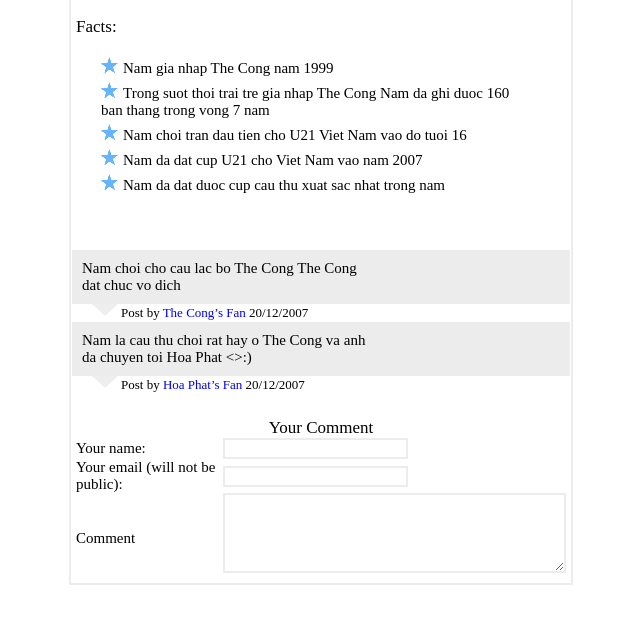
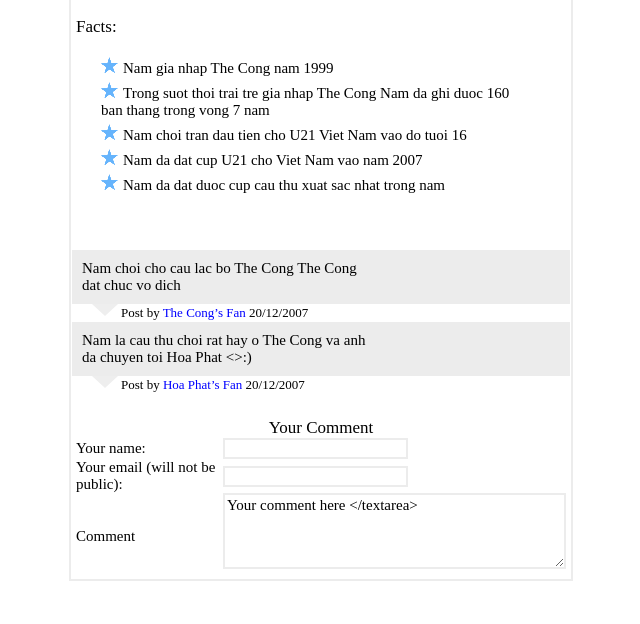
Before and after one commit to quocnva-09/quocnva-09.github.io, a website: page ex3/index.html in a window 1280 px wide. Shown: the part 140-764 px from the top of the page, without its empty margins (319-959 px from the left). Drawn offline with Linux system fonts and the light colour scheme.

Commit message:
update page baitap

```diff
--- a/ex3/assets/css/style.css
+++ b/ex3/assets/css/style.css
@@ -176,12 +176,10 @@ h3 {
 .form-group textarea {
     flex: 1;
     border: 2px solid #ececec;
-    padding: 8px;
-}
-
-.form-group textarea {
     resize: vertical;
     min-height: 50px;
     margin-bottom: 10px;
+    font-family: 'Times New Roman', Times, serif;
+    font-size: 15px;
 }
 /* End form-conment css */
--- a/ex3/index.html
+++ b/ex3/index.html
@@ -72,7 +72,7 @@
         </div>
         <div class="form-group">
           <label for="comment">Comment</label>
-          <textarea id="comment" name="comment" rows="4" required></textarea>
+          <textarea id="comment" name="comment" rows="4" required>Your comment here &lt;/textarea&gt;</textarea>
         </div>
       </form>
     </section>
```
Also changed, not shown: script.js (+8 -4 lines).
